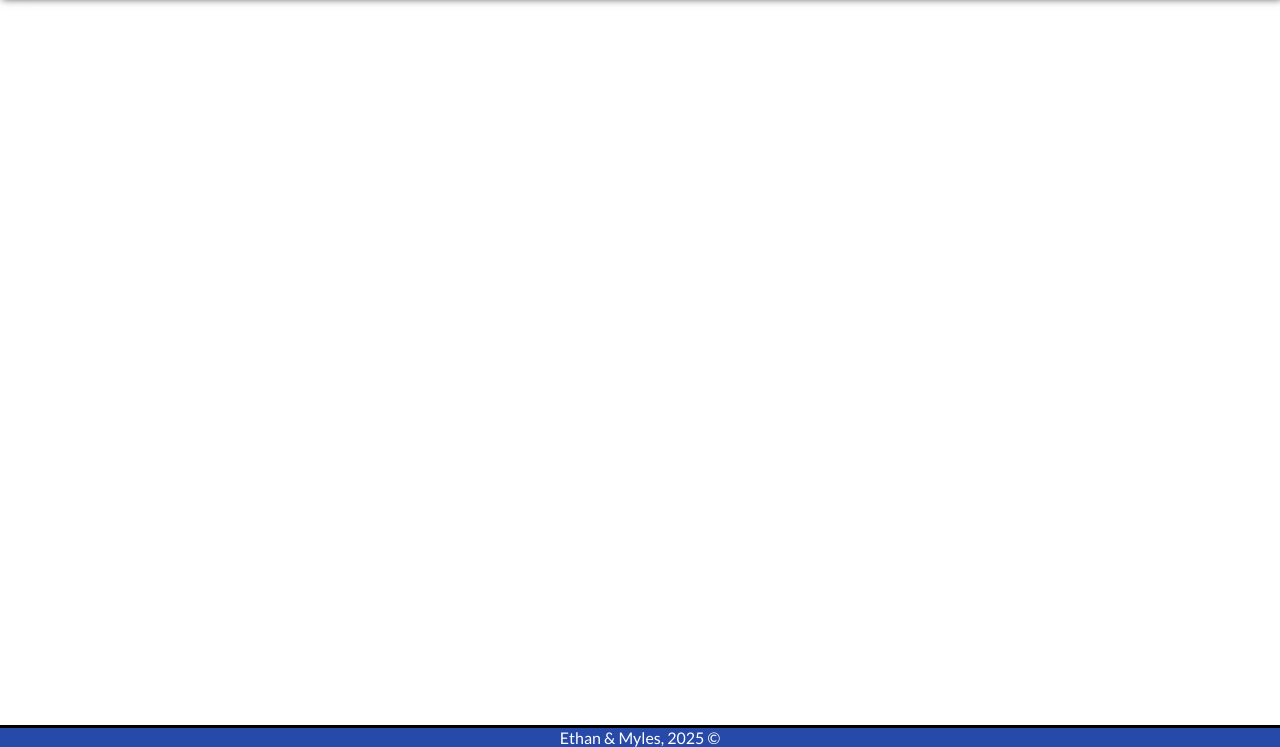
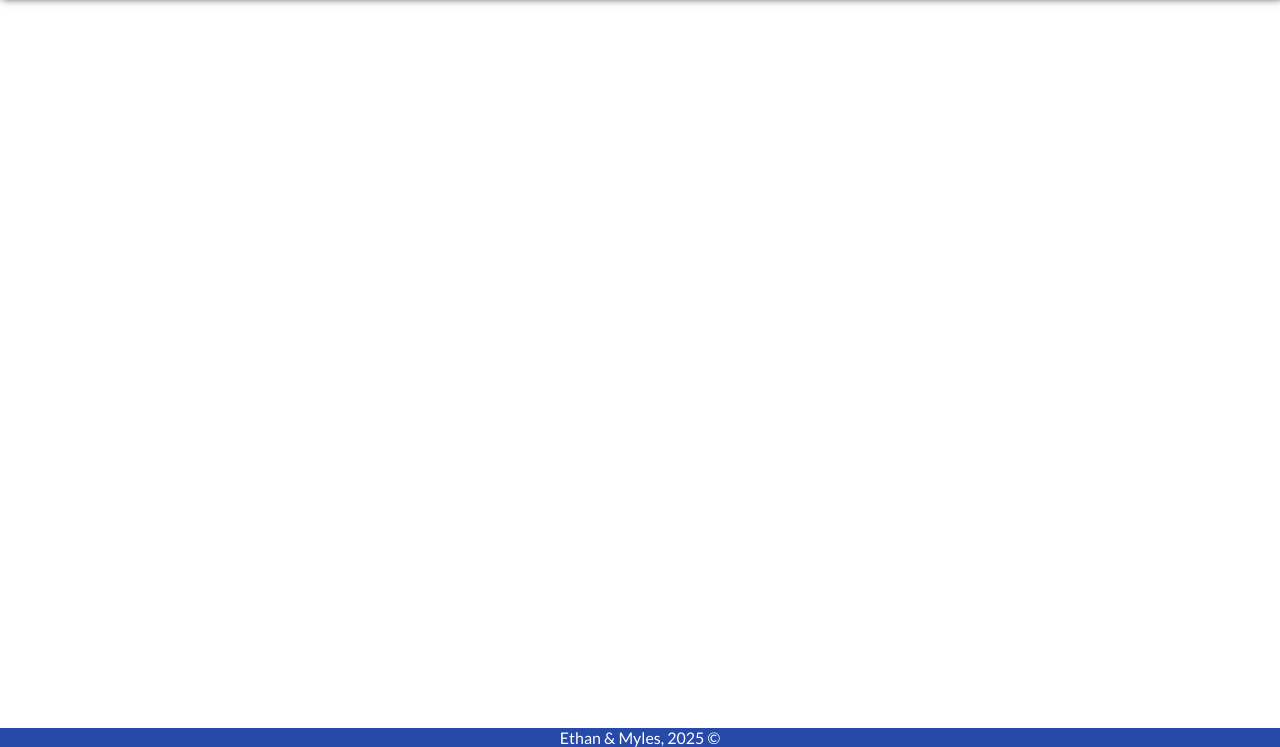
Before and after one commit to Mylesinator/wm_fbla_finance, a plain HTML site: page client/pages/index.html in a window 1280 px wide. Shown: the part 53-800 px from the top of the page. Drawn offline with Linux system fonts and the light colour scheme; files that its build step writes are made by us from their sources; files whose address does not match are found by name.

Commit message:
removed border on footer

```diff
--- a/client/styles/finance.css
+++ b/client/styles/finance.css
@@ -1,5 +1,5 @@
 .finance-container {
-    /* put backgrounds here */
+
 }
 
 .container {
--- a/client/styles/index.css
+++ b/client/styles/index.css
@@ -111,7 +111,6 @@ footer {
     color: white;
     width: 100%;
     height: 5%;
-    border-top: 0.2rem solid black;
 }
 
 main {
```
